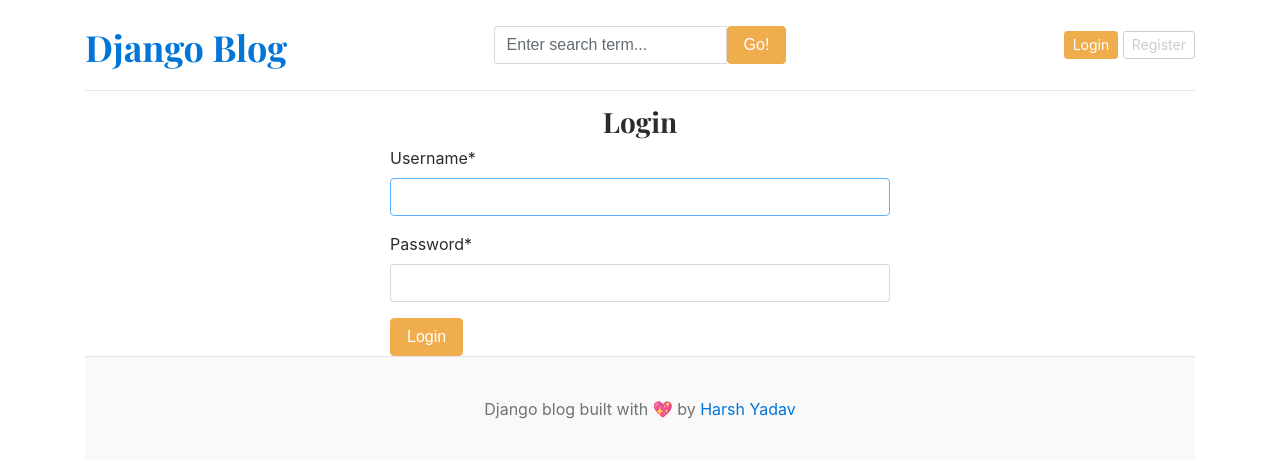
After one commit to harsh-Ydv0412/django-blog, a Django app: page /login/ in a window 1280 px wide. The commit adds this page. Shown: the top 460 px of the page. Run offline with Django 5.2, Linux system fonts and the light colour scheme; data that the repository does not hold is empty; some libraries are stand-ins or nearby versions.

Commit message:
registration and login functionality

```diff
--- a/blog_main/settings.py
+++ b/blog_main/settings.py
@@ -39,6 +39,8 @@ INSTALLED_APPS = [
     'django.contrib.staticfiles',
     'blogs',
     'assignment',
+    'crispy_forms',
+    'crispy_bootstrap4',
 ]
 
 MIDDLEWARE = [
@@ -126,3 +128,5 @@ STATICFILES_DIRS = [
 
 MEDIA_URL = '/media/'
 MEDIA_ROOT = BASE_DIR /'media'
+
+CRISPY_TEMPLATE_PACK = 'bootstrap4'
--- a/blog_main/urls.py
+++ b/blog_main/urls.py
@@ -26,7 +26,10 @@ urlpatterns = [
     path('admin/', admin.site.urls),
     path('', views.home, name='home'),
     path('category/', include('blogs.urls')),
+    path('blogs/<slug:slug>/', BlogsView.blogs, name='blogs'),
     # Search endpoint
     path('search/', BlogsView.search, name='search'),
-    path('<slug:slug>/', BlogsView.blogs, name='blogs'),
+    path('register/', views.register, name='register'),
+    path('login/', views.login, name='login'),
+    path('logout/', views.logout, name='logout'),
 ] + static(settings.MEDIA_URL, document_root = settings.MEDIA_ROOT)
--- a/blog_main/views.py
+++ b/blog_main/views.py
@@ -1,9 +1,11 @@
 from django.http import HttpResponse
-from django.shortcuts import render
+from django.shortcuts import redirect, render
 
 from assignment.models import About
 from blogs.models import Blog, Category
-
+from .forms import RegistrationForm
+from django.contrib.auth.forms import AuthenticationForm
+from django.contrib import auth
 
 
 
@@ -24,3 +26,42 @@ def home(request):
     'about' : about,
   }
   return render(request, 'home.html', context)
+
+
+def register(request):
+  if(request.method == 'POST'):
+    form = RegistrationForm(request.POST)
+    if(form.is_valid()):
+      form.save()
+      return redirect('register')
+    else:
+      print(form.errors)
+  else:
+    form = RegistrationForm()
+  context = {
+    'form' : form,
+  }
+  return render(request, 'register.html', context)
+
+def login(request):
+  if request.method == 'POST':
+    form = AuthenticationForm(request, request.POST)
+    if form.is_valid():
+      username = form.cleaned_data['username']
+      password = form.cleaned_data['password']
+
+      user = auth.authenticate(username=username, password=password)
+      if user is not None:
+        auth.login(request, user)
+      return redirect('home')
+
+  form = AuthenticationForm()
+  context = {
+    'form' : form
+  }
+  return render(request, 'login.html', context)
+
+
+def logout(request):
+  auth.logout(request)
+  return redirect('home')
--- a/templates/base.html
+++ b/templates/base.html
@@ -28,8 +28,14 @@
             </form>
           </div>
           <div class="col-4 d-flex justify-content-end align-items-center">
-            <a class="btn btn-sm btn-warning" href="#">Sign In</a> &nbsp;
-            <a class="btn btn-sm btn-outline-secondary" href="#">Register</a>
+            {% if not user.is_authenticated %}
+            <a class="btn btn-sm btn-warning" href="{% url 'login' %}">Login</a> &nbsp;
+            <a class="btn btn-sm btn-outline-secondary" href="{% url 'register' %}">Register</a>
+            {% else %}
+            <span>Hello {{ user }}!</span>
+            &emsp;
+            <span><a href="{% url 'logout' %}" class="btn btn-warning">Logout</a></span>
+            {% endif %}
           </div>
         </div>
       </header>
--- /dev/null
+++ b/templates/login.html
@@ -0,0 +1,11 @@
+{% extends 'base.html' %}
+
+{% block content %}
+{% load crispy_forms_tags %}
+<h3 class="text-center">Login</h3>
+<form action="{% url 'login' %}" method="POST" style="width: 500px; margin: auto;">
+  {% csrf_token %}
+  {{ form | crispy}}
+  <button type="submit" class="btn btn-warning" >Login</button>
+</form>
+{% endblock %}
```
Also changed, not shown: blog_main/forms.py (added, +7 -0 lines), templates/register.html (added, +11 -0 lines).
